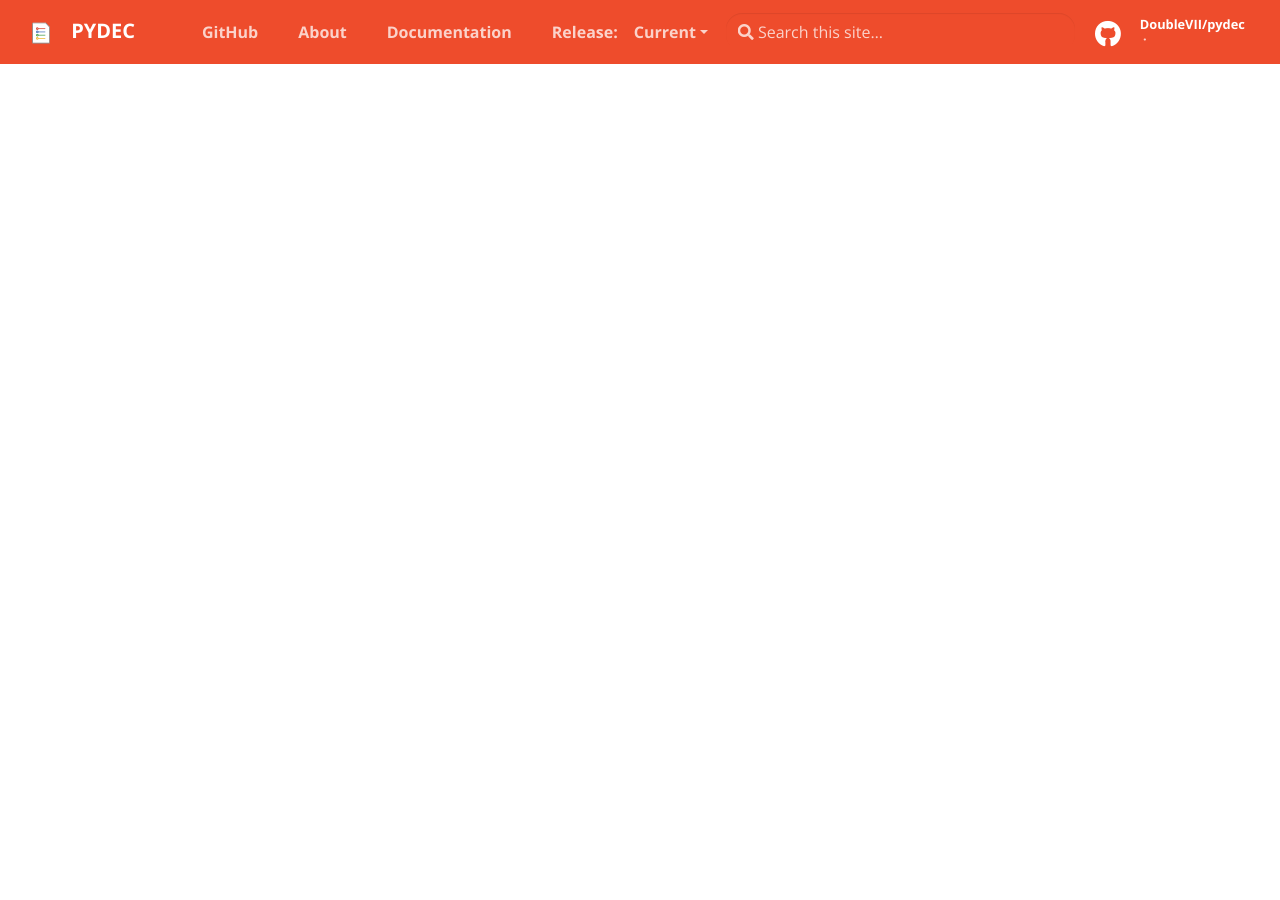
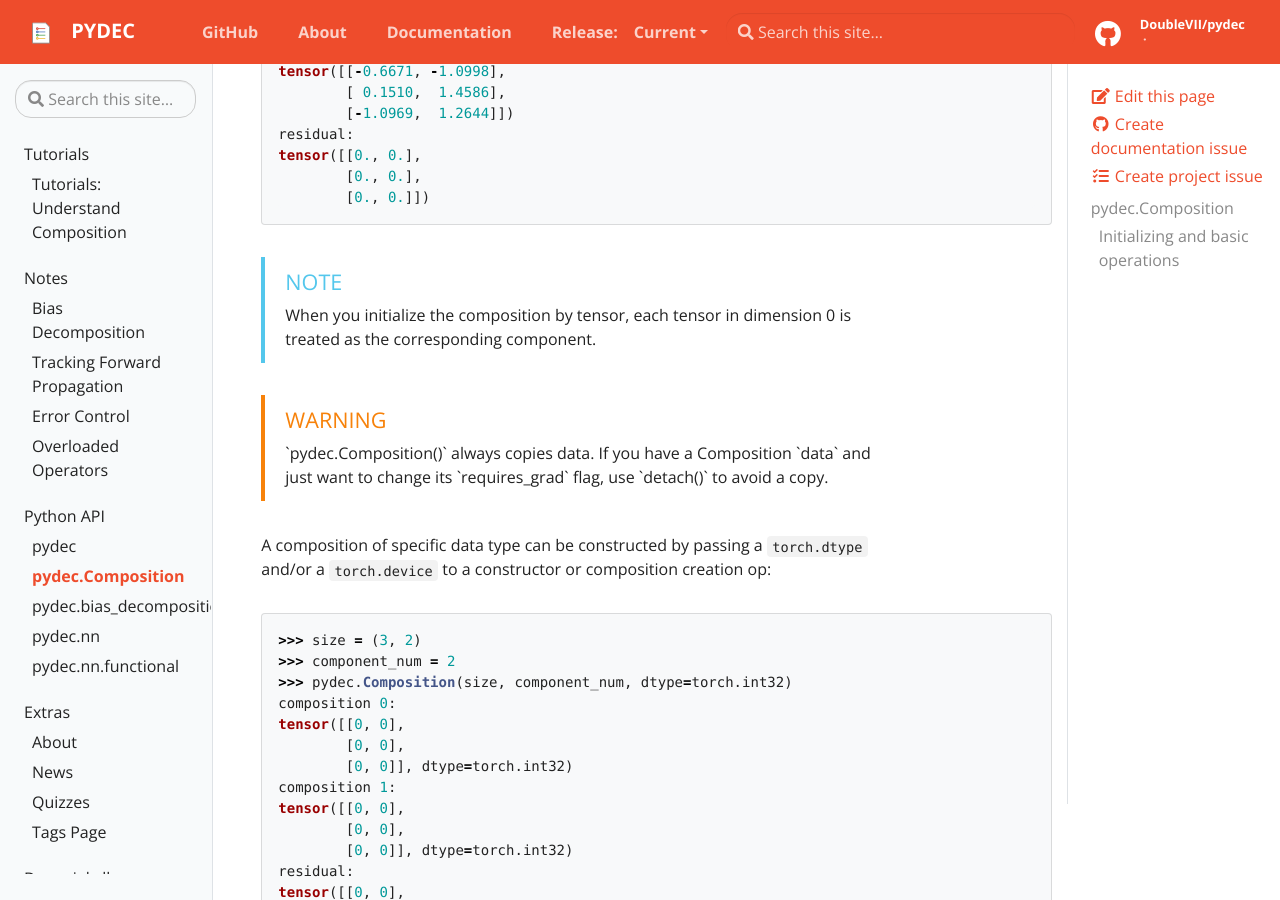
Before and after one commit to NJUNLP/pydec, a Jekyll site: the page built from docs/_docs/pythonapi/pydec.Composition/index.md, in a window 1280 px wide and 900 px high, scrolled down 1170 px. Built offline with Jekyll 4.4.1, drawn with Linux system fonts in a browser that asks for light colours; some of the changed text lies outside the part shown.

Commit message:
update docs

````diff
--- a/docs/_docs/pythonapi/pydec.Composition/index.md
+++ b/docs/_docs/pythonapi/pydec.Composition/index.md
@@ -5,4 +5,87 @@ description: API for the module pydec.Composition
 
 # pydec.Composition
 
-TODO.
+A `pydec.Composition` is a set of components, where each component is a tensor with the same size.
+
+## Initializing and basic operations
+A  composition of the specified size can be constructed using the `pydec.Composition()` constructor:
+```python
+>>> size = (3, 2)
+>>> component_num = 2
+>>> c = pydec.Composition(size, component_num)
+>>> c
+composition 0:
+tensor([[0., 0.],
+        [0., 0.],
+        [0., 0.]])
+composition 1:
+tensor([[0., 0.],
+        [0., 0.],
+        [0., 0.]])
+residual:
+tensor([[0., 0.],
+        [0., 0.],
+        [0., 0.]])
+```
+
+{% include alert.html type="warning" title="WARNING" content="We plan to migrate this interface to `pydec.zeros()`." %}
+
+A  composition can be constructed from a tensor or another composition using the `pydec.Composition()` constructor:
+```python
+>>> component_num = 2
+>>> c_size = (component_num, 3, 2)
+>>> t = torch.randn(c_size) # 4 x 3 x 2
+>>> pydec.Composition(t)
+composition 0:
+tensor([[ 0.6367,  0.8254],
+        [ 1.0425, -0.1901],
+        [ 2.0064,  0.1117]])
+composition 1:
+tensor([[-0.6671, -1.0998],
+        [ 0.1510,  1.4586],
+        [-1.0969,  1.2644]])
+residual:
+tensor([[0., 0.],
+        [0., 0.],
+        [0., 0.]])
+```
+{% include alert.html type="info" title="NOTE" content="When you initialize the composition by tensor, each tensor in dimension 0 is treated as the corresponding component." %}
+
+{% include alert.html type="warning" title="WARNING" content="`pydec.Composition()` always copies data. If you have a Composition `data` and just want to change its `requires_grad` flag, use `detach()` to avoid a copy." %}
+
+A composition of specific data type can be constructed by passing a `torch.dtype` and/or a `torch.device` to a constructor or composition creation op:
+```python
+>>> size = (3, 2)
+>>> component_num = 2
+>>> pydec.Composition(size, component_num, dtype=torch.int32)
+composition 0:
+tensor([[0, 0],
+        [0, 0],
+        [0, 0]], dtype=torch.int32)
+composition 1:
+tensor([[0, 0],
+        [0, 0],
+        [0, 0]], dtype=torch.int32)
+residual:
+tensor([[0, 0],
+        [0, 0],
+        [0, 0]], dtype=torch.int32)
+```
+
+The contents of a conposition can be accessed and modified using Python’s indexing and slicing notation:
+```python
+>>> x = torch.tensor([[1, 2, 3], [4, 5, 6]])
+>>> c = pydec.Composition(t)
+>>> c[:,0]
+>>> c[0] = 8
+>>> c
+```
+
+The composition slicing behavior is not exactly the same as tensor, please refer to {% include codelink.html name="Composition.__getitem__" path="pythonapi/pydec.Composition/__getitem__" %} and {% include codelink.html name="Composition.__setitem__" path="pythonapi/pydec.Composition/__setitem__" %}.
+
+For more information about indexing, see [Indexing, Slicing, Joining, Mutating Ops](pythonapi/pydec/#indexing-slicing-joining-mutating-ops).
+
+If you want `torch.autograd` to record operations on composition for automatic differentiation. Do not use the `requires_grad` parameter in the constructor of Composition, otherwise the initialization of Composition as a leaf node cannot be completed by assignment. It is recommended to assign the input with gradient to the Composition without gradient.
+
+
+{% include alert.html type="info" title="NOTE" content="To change an existing composition's torch.device and/or torch.dtype, consider using `to()` method on the composition." %}
````
